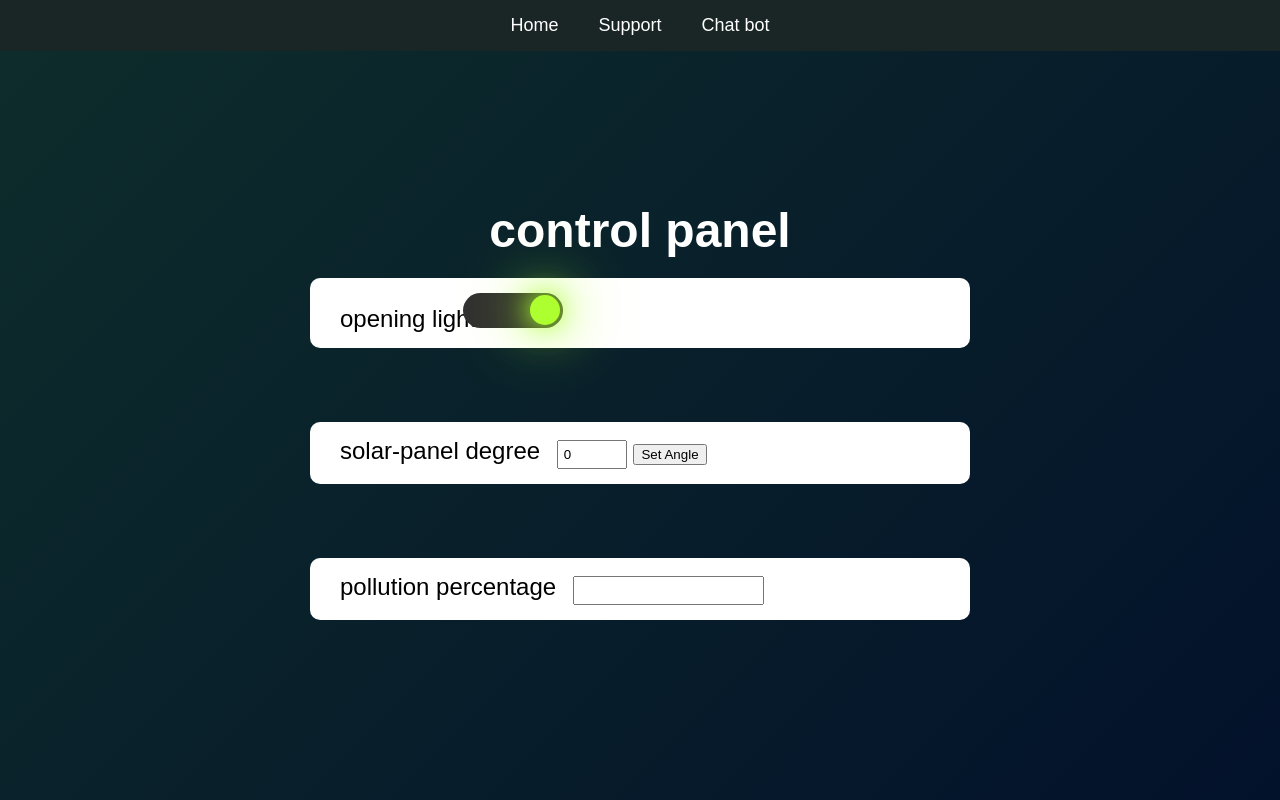
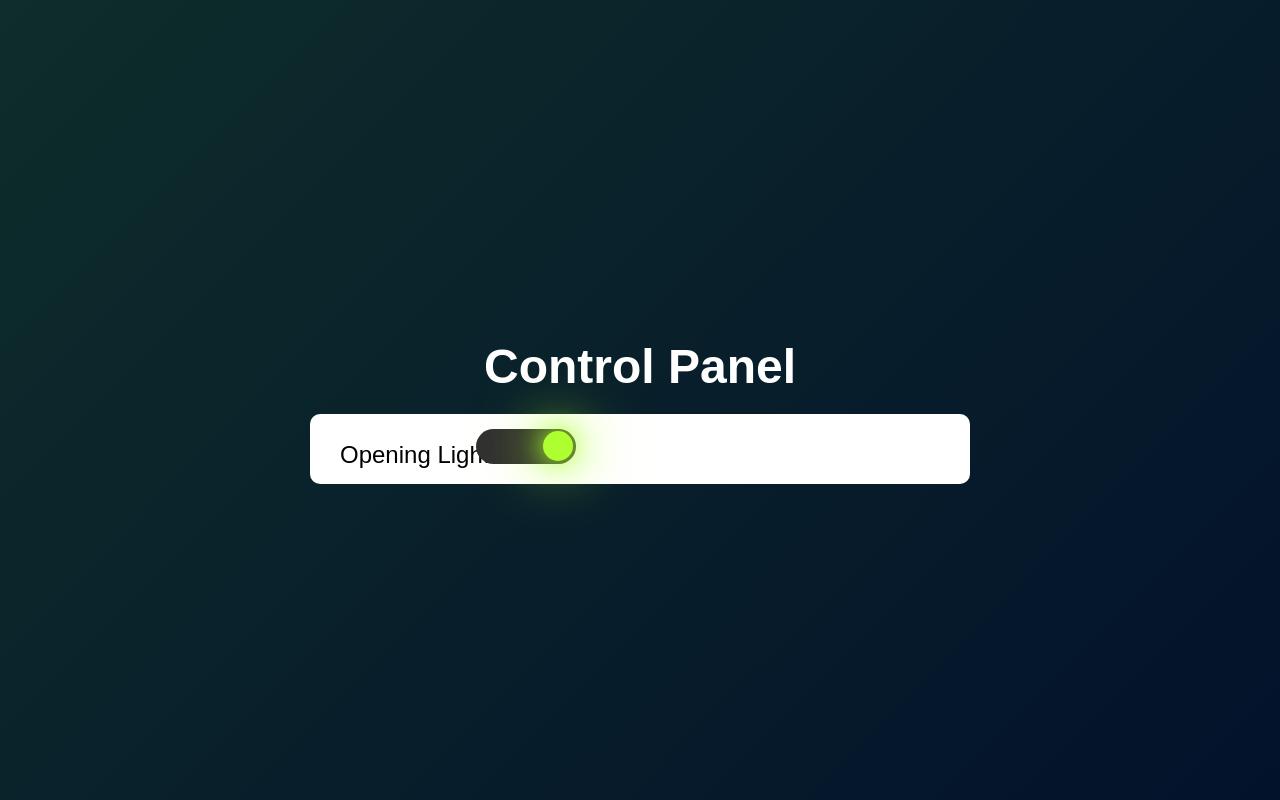
Before and after one commit to Ahmed1312421/ghc, a website: page index.html in a window 1280 px wide. Drawn offline with Linux system fonts and the light colour scheme.

Commit message:
Update index.html

```diff
--- a/index.html
+++ b/index.html
@@ -12,40 +12,12 @@
             justify-content: center;
             align-items: center;
             min-height: 100vh;
-            height: 100vh;
             background-image: linear-gradient(-45deg, rgb(3, 18, 43), rgb(14, 45, 43));
             font-family: Arial, sans-serif;
             flex-direction: column;
         }
-        .navbar {
-            width: 100%;
-            background-color: #1a2526;
-            padding: 15px 0;
-            position: fixed;
-            top: 0;
-            left: 0;
-        }
-        .navbar ul {
-            list-style-type: none;
-            margin: 0;
-            padding: 0;
-            display: flex;
-            justify-content: center;
-        }
-        .navbar li {
-            margin: 0 20px;
-        }
-        .navbar a {
-            color: white;
-            text-decoration: none;
-            font-size: 18px;
-        }
-        .navbar a:hover {
-            color: #cccccc;
-        }
         .container {
             text-align: center;
-            margin-top: 0px;
         }
         .title {
             color: white;
@@ -60,7 +32,6 @@
             padding: 15px 30px;
             margin: 10px 0;
             border-radius: 10px;
-            text-decoration: none;
             font-size: 24px;
             width: 600px;
             text-align: left;
@@ -86,35 +57,15 @@
             box-shadow: 0 0 25px greenyellow, 0 0 50px greenyellow, 0 0 75px greenyellow;
             transition: 0.3s;
         }
-        input {
-            margin-left: 10px;
-            padding: 5px;
-        }
     </style>
 </head>
 <body>
-    <nav class="navbar">
-        <ul>
-            <li><a href="#">Home</a></li>
-            <li><a href="#">Support</a></li>
-            <li><a href="#">Chat bot</a></li>
-        </ul>
-    </nav>
     <div class="container">
-        <h1 class="title">control panel</h1>
-        <div class="button">opening light
+        <h1 class="title">Control Panel</h1>
+        <div class="button">Opening Light
             <button id="open"><div id="ball"></div></button>
         </div>
-        <br><br><br>
-        <div class="button">solar-panel degree
-            <input type="number" id="degreeInput" min="0" max="180" value="0">
-            <button id="setAngle">Set Angle</button>
-        </div>
-        <br><br><br>
-        <div class="button">pollution percentage
-            <input type="text" id="pollutionDisplay" readonly>
-        </div>
     </div>
-    <script src="controlPanel.js"></script>
+    <script src="/controlPanel.js"></script>
 </body>
 </html>
```
